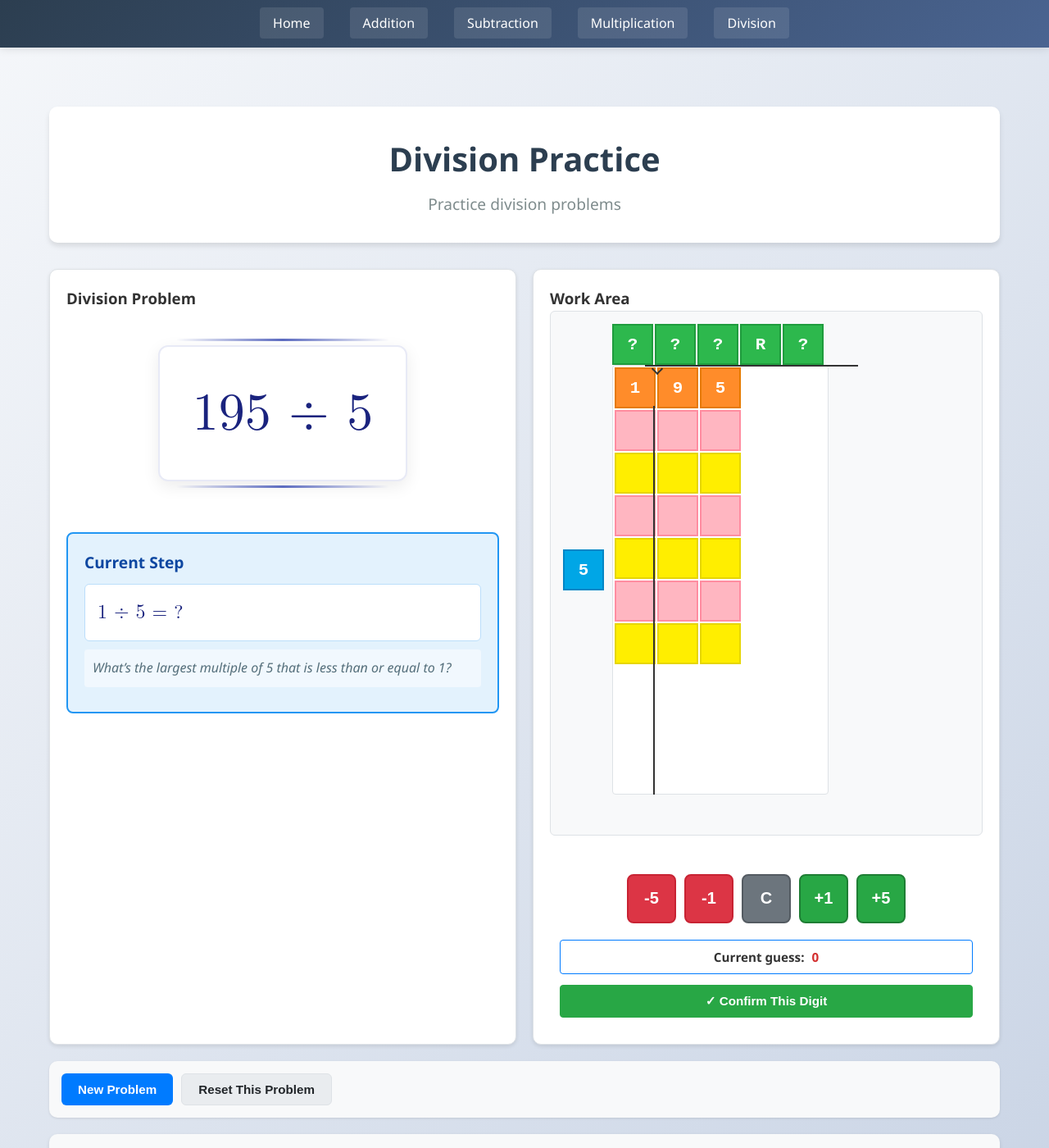
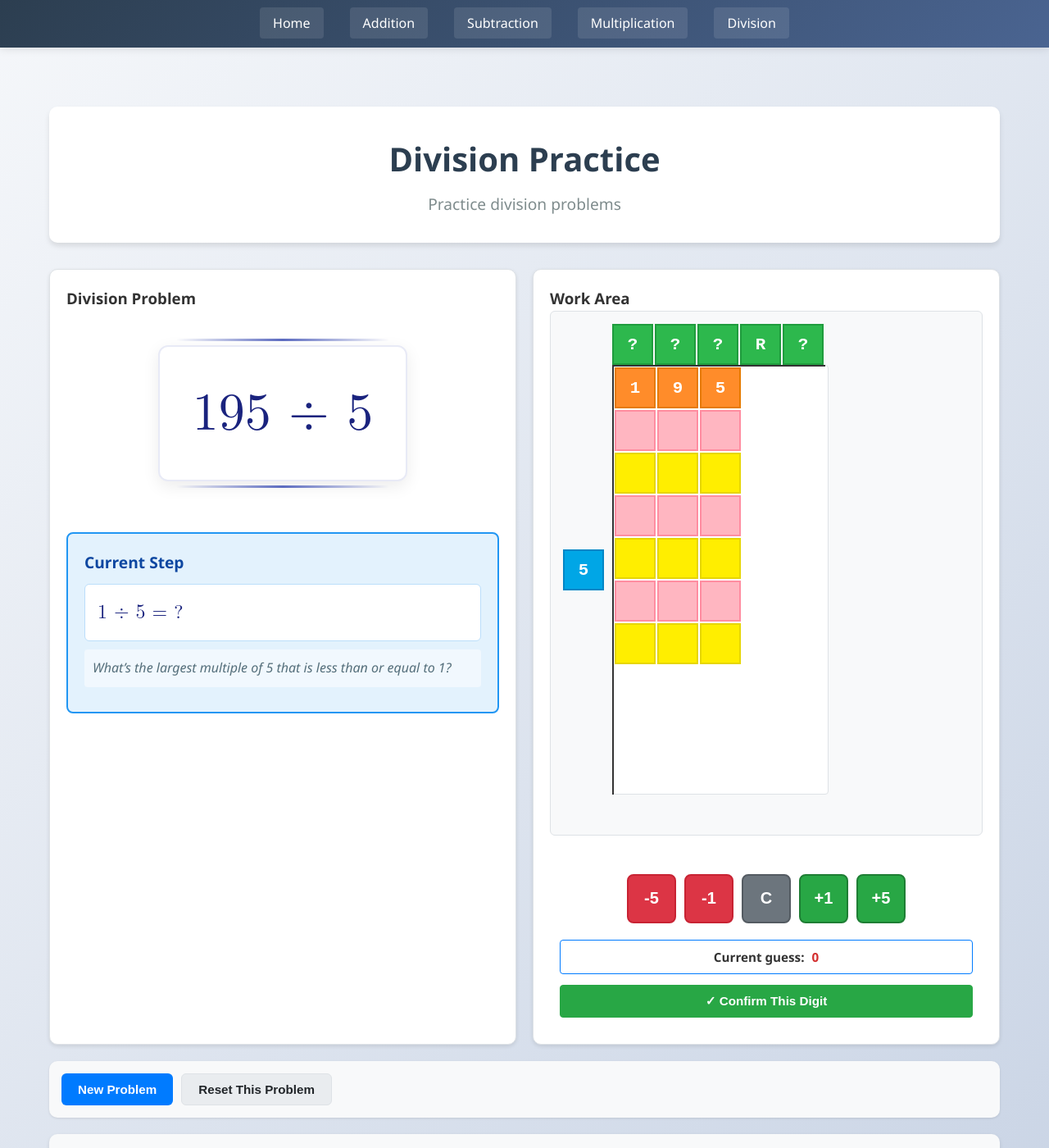
Before and after one commit to ZBZFirst/Math, a Jekyll site: the page built from division.md, in a window 1280 px wide and 1400 px high. Shown: the whole window at 82% size. Built offline with Jekyll 4.4.1, drawn with Linux system fonts in a browser that asks for light colours.

Commit message:
Update division.css

```diff
--- a/assets/css/division.css
+++ b/assets/css/division.css
@@ -325,8 +325,8 @@
 /* Position the division symbol container */
 .division-symbol {
     position: absolute;
-    left: 50px; /* Position to the RIGHT of divisor (divisor width) */
-    top: 50px; /* Align with top of work grid (below answer row) */
+    left: 0px; /* Position to the RIGHT of divisor (divisor width) */
+    top: 0px; /* Align with top of work grid (below answer row) */
     bottom: 0; /* Extend to bottom of work grid */
     width: 2px; /* Thinner line */
     background: #333;
@@ -337,24 +337,11 @@
 .division-symbol::before {
     content: '';
     position: absolute;
-    top: -50px; /* Move UP to be under answer row */
-    left: -10px; /* Extend left to create the bracket shape */
+    top: 0px; /* Move UP to be under answer row */
+    left: 0px; /* Extend left to create the bracket shape */
     width: 260px; /* Should match your work grid width */
     height: 2px;
     background: #333;
-}
-
-/* Optional: Add a little hook at the end for style */
-.division-symbol::after {
-    content: '';
-    position: absolute;
-    top: -50px;
-    right: -8px;
-    width: 8px;
-    height: 8px;
-    border-right: 2px solid #333;
-    border-bottom: 2px solid #333;
-    transform: rotate(45deg);
 }
 
 /* ============================================
```
